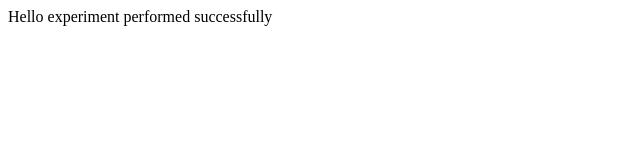
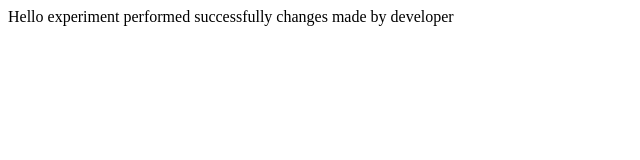
Before and after one commit to Ganesh-Dongre/dockerrepo, a plain HTML site: page index.html in a window 1280 px wide. Shown: the whole page, without its empty margins (0-640 px from the left). Drawn offline with Linux system fonts and the light colour scheme.

Commit message:
Developers commit

```diff
--- a/index.html
+++ b/index.html
@@ -1,5 +1,6 @@
 <html>
 <body>
 Hello experiment performed successfully
+changes made by developer
 <body>
 <html>
```
